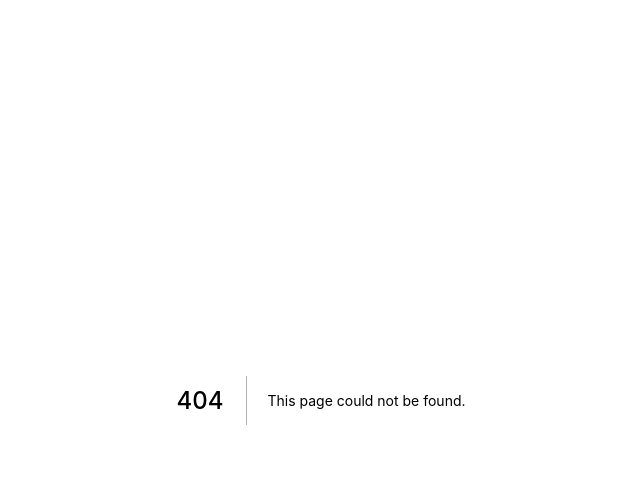
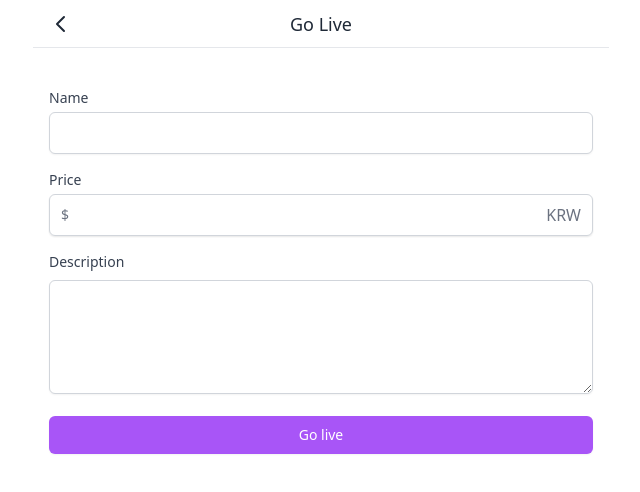
Before and after one commit to jaieve/carrot-market, a Next.js app: page /streams/create in a window 1280 px wide. Before the commit this address had no page. Shown: the top 492 px of the page, without its empty margins (319-959 px from the left). Built offline with nearby package versions, Linux system fonts and the light colour scheme.

Commit message:
14.0 Streams Upload Form

```diff
--- a/components/layout.tsx
+++ b/components/layout.tsx
@@ -124,11 +124,11 @@
               <span>채팅</span>
             </a>
           </Link>
-          <Link href="/live">
+          <Link href="/streams">
             <a
               className={cls(
                 "flex flex-col items-center space-y-2 ",
-                router.pathname === "/live"
+                router.pathname === "/streams"
                   ? "text-purple-500"
                   : "transition-colors hover:text-gray-500"
               )}
--- a/pages/live/create.tsx
+++ /dev/null
@@ -1,27 +0,0 @@
-import type { NextPage } from "next";
-import Button from "@components/button";
-import Input from "@components/input";
-import Layout from "@components/layout";
-import TextArea from "@components/textarea";
-
-const Create: NextPage = () => {
-  return (
-    <Layout canGoBack title="Go Live">
-      <form className=" space-y-4 py-10 px-4">
-        <Input required label="Name" name="name" type="text" />
-        <Input
-          required
-          label="Price"
-          placeholder="0.00"
-          name="price"
-          type="text"
-          kind="price"
-        />
-        <TextArea name="description" label="Description" />
-        <Button text="Go live" />
-      </form>
-    </Layout>
-  );
-};
-
-export default Create;
--- /dev/null
+++ b/pages/streams/create.tsx
@@ -0,0 +1,63 @@
+import type { NextPage } from "next";
+import Button from "@components/button";
+import Input from "@components/input";
+import Layout from "@components/layout";
+import TextArea from "@components/textarea";
+import { useForm } from "react-hook-form";
+import useMutation from "@libs/client/useMutation";
+import { useEffect } from "react";
+import Router, { useRouter } from "next/router";
+import { Stream } from "@prisma/client";
+
+interface CreateForm {
+  name: string;
+  price: string;
+  description: string;
+}
+interface CreateResponse {
+  ok: boolean;
+  stream: Stream;
+}
+const Create: NextPage = () => {
+  const router = useRouter();
+  const { register, handleSubmit } = useForm<CreateForm>();
+  const [createStream, { data, loading }] =
+    useMutation<CreateResponse>(`/api/streams`);
+  const onValid = (form: CreateForm) => {
+    createStream(form);
+  };
+  useEffect(() => {
+    if (data && data.ok) {
+      router.push(`/streams/${data.stream.id}`);
+    }
+  }, [data, router]);
+  return (
+    <Layout canGoBack title="Go Live">
+      <form onSubmit={handleSubmit(onValid)} className=" space-y-4 py-10 px-4">
+        <Input
+          register={register("name", { required: true })}
+          required
+          label="Name"
+          name="name"
+          type="text"
+        />
+        <Input
+          register={register("price", { required: true })}
+          required
+          label="Price"
+          name="price"
+          type="text"
+          kind="price"
+        />
+        <TextArea
+          register={register("description", { required: true })}
+          name="description"
+          label="Description"
+        />
+        <Button isLoading={loading} text="Go live" />
+      </form>
+    </Layout>
+  );
+};
+
+export default Create;
```
Also changed, not shown: pages/streams/[id].tsx (renamed from pages/live/[id].tsx), pages/streams/index.tsx (renamed from pages/live/index.tsx), 1 other file (tests, documents, lock files or other folders).
